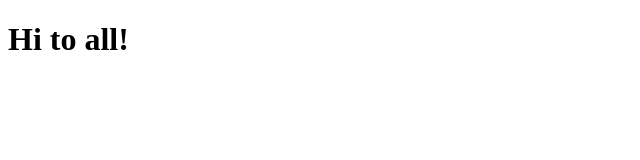
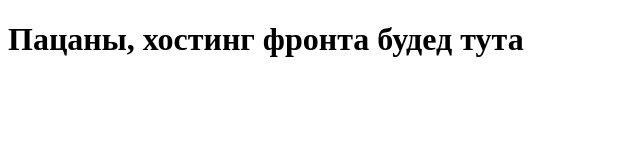
Before and after one commit to Osmiwol/osmiwol.github.io, a plain HTML site: page index.html in a window 1280 px wide. Shown: the whole page, without its empty margins (0-640 px from the left). Drawn offline with Linux system fonts and the light colour scheme.

Commit message:
Russian commit

```diff
--- a/index.html
+++ b/index.html
@@ -6,6 +6,6 @@
     <title>HandCheck</title>
 </head>
 <body>
-    <h1>Hi to all!</h1>
+    <h1>Пацаны, хостинг фронта будед тута</h1>
 </body>
 </html>
```
